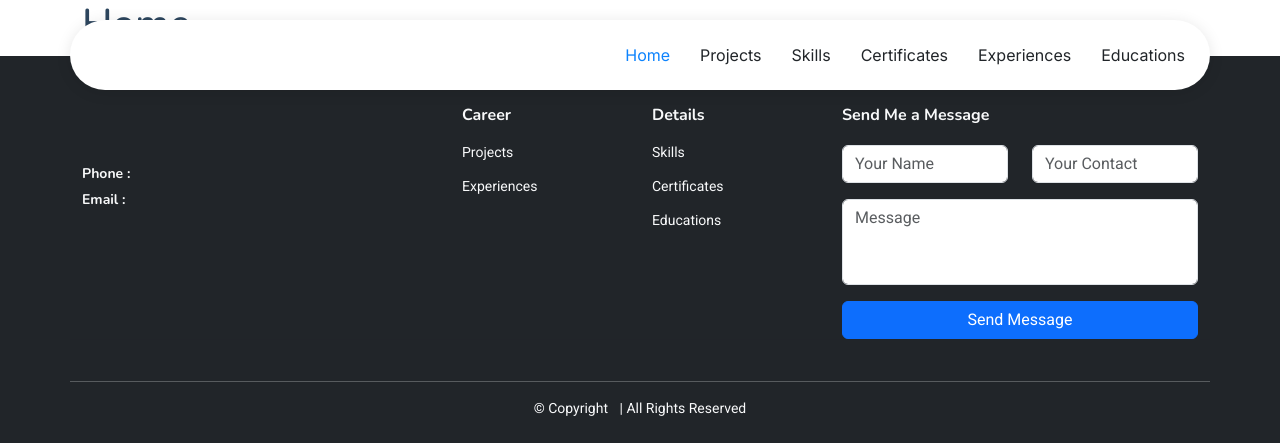
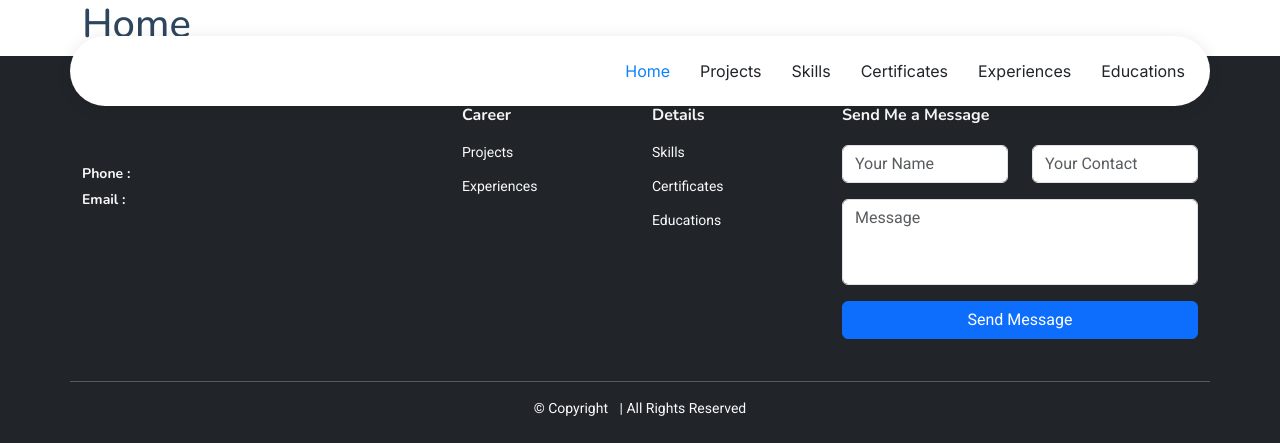
Before and after one commit to kucingcoder/kudongo, a Laravel app: page / in a window 1280 px wide. Shown: the top 443 px of the page. Run offline with Laravel 12, Linux system fonts and the light colour scheme; data that the repository does not hold is empty.

Commit message:
Fix design

```diff
--- a/resources/views/layouts/landing_template.blade.php
+++ b/resources/views/layouts/landing_template.blade.php
@@ -34,7 +34,7 @@
 </head>
 
 <body class="index-page">
-    <header id="header" class="header d-flex align-items-center fixed-top">
+    <header id="header" class="header d-flex align-items-center fixed-top mt-3">
         <div class="header-container container-fluid container-xl position-relative d-flex align-items-center justify-content-between">
             <a href="index.html" class="logo d-flex align-items-center me-auto me-xl-0">
                 <h1 class="sitename text-uppercase text-primary fw-bold">@yield('name')</h1>
```
